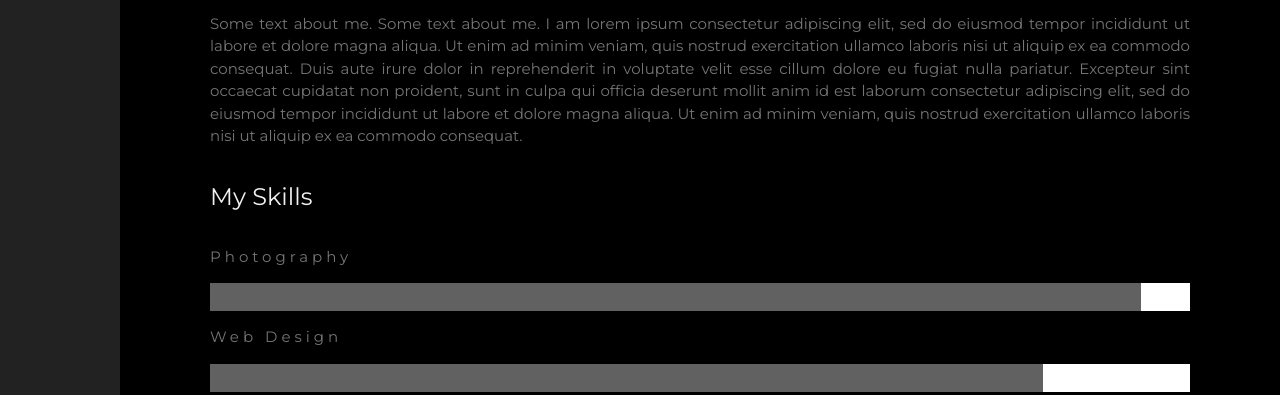
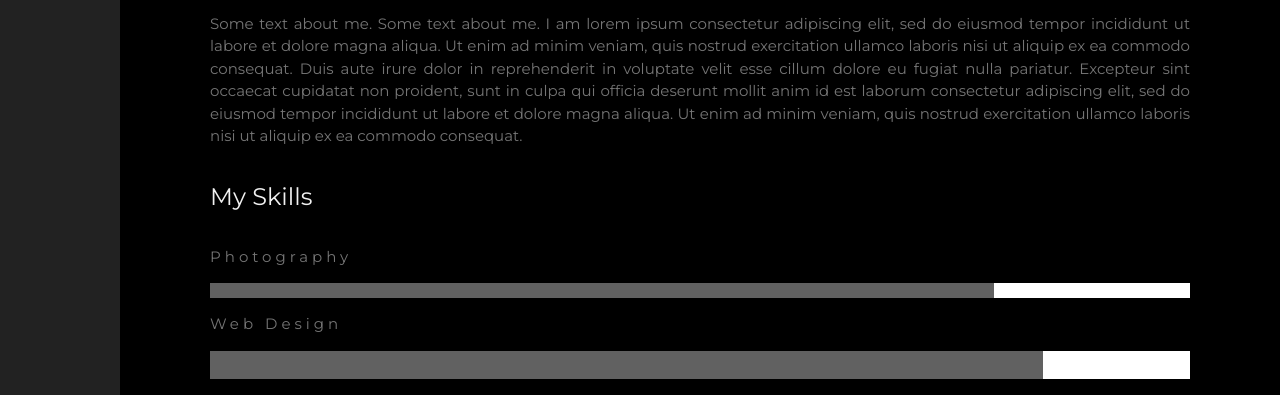
Before and after one commit to rohithy16/rohithy16, a plain HTML site: page index.html in a window 1280 px wide. Shown: the part 405-800 px from the top of the page. Drawn offline with nearby package versions, Linux system fonts and the light colour scheme.

Commit message:
Update index.html

```diff
--- a/index.html
+++ b/index.html
@@ -72,7 +72,7 @@ body, h1,h2,h3,h4,h5,h6 {font-family: "Montserrat", sans-serif}
     <h3 class="w3-padding-16 w3-text-light-grey">My Skills</h3>
     <p class="w3-wide">Photography</p>
     <div class="w3-white">
-      <div class="w3-dark-grey" style="height:28px;width:95%"></div>
+      <div class="w3-dark-grey" style="height:15px;width:80%"></div>
     </div>
     <p class="w3-wide">Web Design</p>
     <div class="w3-white">
```
